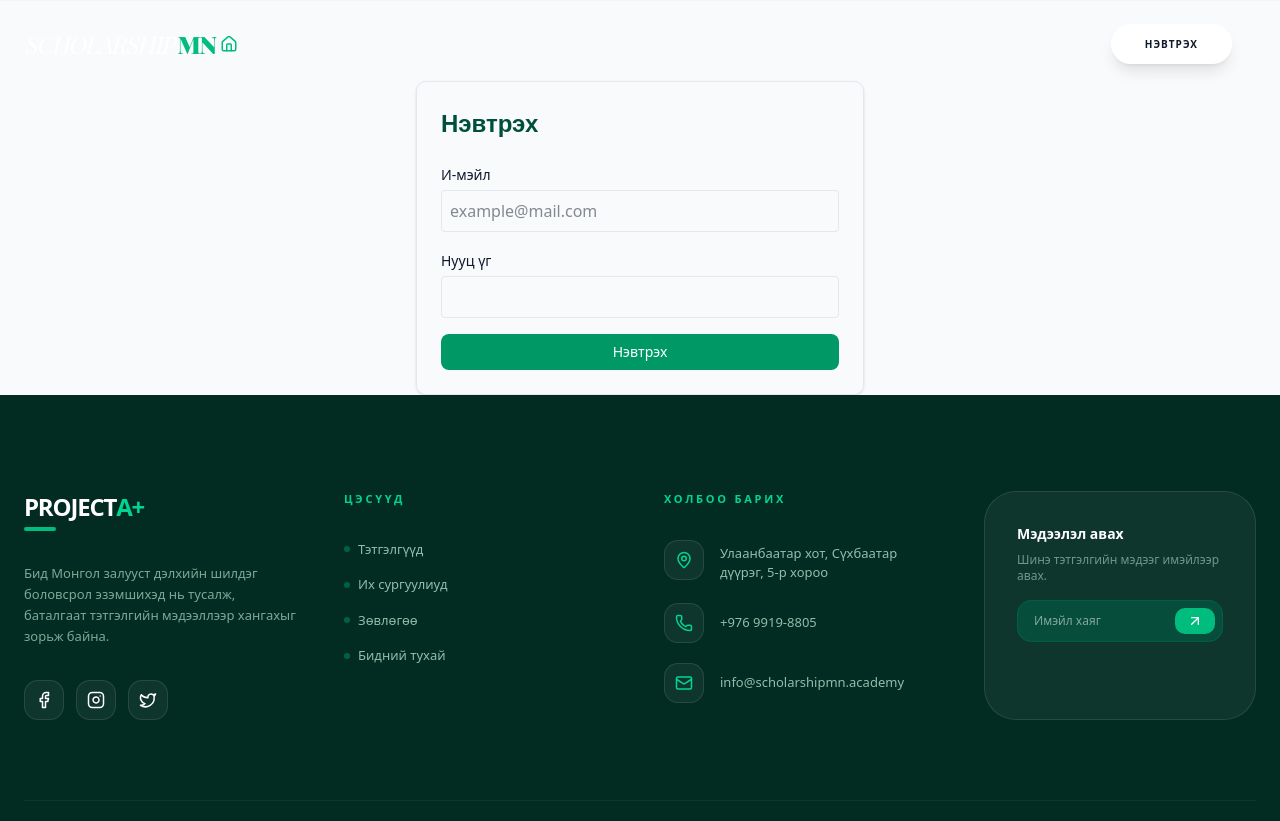
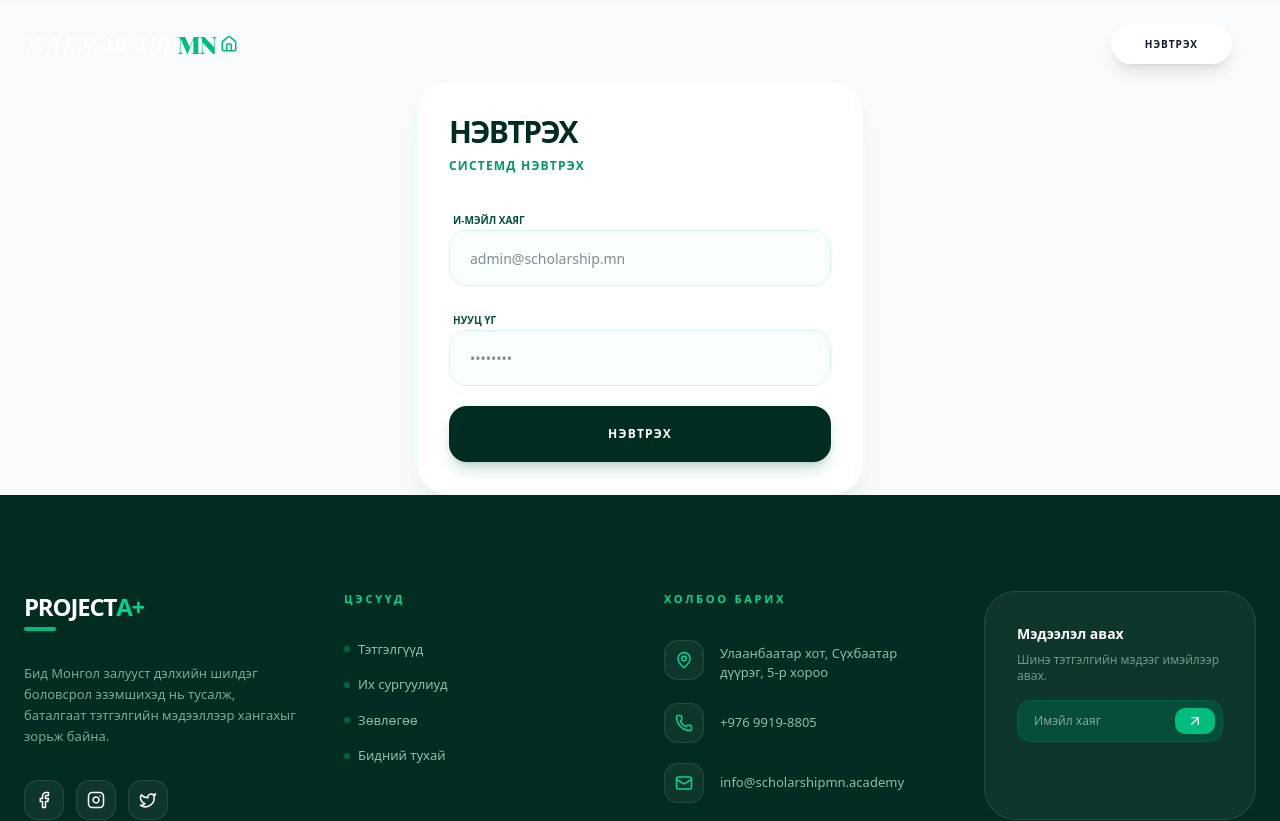
Before and after one commit to amkaamarsaikhan/scholarshipmn-portal, a Next.js app: page /auth/login in a window 1280 px wide. Shown: the top 821 px of the page. Built offline with nearby package versions, Linux system fonts and the light colour scheme; no server answers; a web font is replaced by a local one.

Commit message:
admin role

```diff
--- a/app/auth/login/page.tsx
+++ b/app/auth/login/page.tsx
@@ -4,8 +4,9 @@ import { useForm } from "react-hook-form";
 import { zodResolver } from "@hookform/resolvers/zod";
 import { loginSchema, LoginFormValues } from "@/lib/zod";
 import { Button } from "@/components/ui/button";
-import { auth } from "@/lib/firebase"; // Firebase auth-ыг импортлох
+import { auth, db } from "@/lib/firebase"; // db-г нэмж импортлоно
 import { signInWithEmailAndPassword } from "firebase/auth";
+import { doc, getDoc } from "firebase/firestore"; // Firestore функцүүд
 import { useRouter } from "next/navigation";
 import { useState } from "react";
 
@@ -24,9 +25,29 @@ export default function LoginPage() {
   const onSubmit = async (data: LoginFormValues) => {
     setError(null);
     try {
-      await signInWithEmailAndPassword(auth, data.email, data.password);
-      console.log("Амжилттай нэвтэрлээ!");
-      router.push("/admin/add"); // Нэвтэрсний дараа админ хуудас руу шилжинэ
+      // 1. Firebase Auth-оор нэвтрэх
+      const userCredential = await signInWithEmailAndPassword(auth, data.email, data.password);
+      const user = userCredential.user;
+
+      // 2. Firestore-оос хэрэглэгчийн мэдээллийг (role) татаж шалгах
+      const userDoc = await getDoc(doc(db, "users", user.uid));
+
+      if (userDoc.exists()) {
+        const userData = userDoc.data();
+
+        // 3. Role-оос хамаарч шилжүүлэх (Redirect)
+        if (userData.role === "admin") {
+          console.log("Админ нэвтэрлээ");
+          router.push("/admin/add");
+        } else {
+          console.log("Хэрэглэгч нэвтэрлээ");
+          router.push("/complete-profile"); // Эсвэл /profile
+        }
+      } else {
+        // Хэрэв users коллекц дээр мэдээлэл байхгүй бол (Шинэ хэрэглэгч)
+        router.push("/complete-profile");
+      }
+
     } catch (err: any) {
       console.error("Login Error:", err);
       setError("И-мэйл эсвэл нууц үг буруу байна.");
@@ -34,37 +55,42 @@ export default function LoginPage() {
   };
 
   return (
-    <div className="max-w-md mx-auto mt-20 p-6 border rounded-lg shadow-sm">
-      <h1 className="text-2xl font-bold mb-6 text-emerald-900 font-serif">Нэвтрэх</h1>
+    <div className="max-w-md mx-auto mt-20 p-8 bg-white border border-emerald-50 rounded-[2rem] shadow-xl shadow-emerald-900/5">
+      <h1 className="text-3xl font-black mb-2 text-emerald-950 tracking-tighter uppercase">Нэвтрэх</h1>
+      <p className="text-emerald-600 text-xs mb-8 font-bold uppercase tracking-widest">Системд нэвтрэх</p>
 
-      {error && <p className="bg-red-50 text-red-500 p-3 rounded mb-4 text-sm">{error}</p>}
+      {error && (
+        <div className="bg-red-50 text-red-600 p-4 rounded-2xl mb-6 text-xs font-bold border border-red-100 flex items-center gap-2">
+           {error}
+        </div>
+      )}
 
-      <form onSubmit={handleSubmit(onSubmit)} className="space-y-4">
-        {/* ... өмнөх input-үүд хэвээрээ байна ... */}
-        <div>
-          <label className="text-sm font-medium">И-мэйл</label>
+      <form onSubmit={handleSubmit(onSubmit)} className="space-y-5">
+        <div className="space-y-2">
+          <label className="text-[10px] uppercase font-black text-emerald-900 ml-1">И-мэйл хаяг</label>
           <input
             {...register("email")}
-            className="w-full p-2 border rounded mt-1 focus:ring-2 focus:ring-emerald-500 outline-none"
-            placeholder="example@mail.com"
+            className="w-full h-14 px-5 bg-emerald-50/30 border border-emerald-100 rounded-2xl outline-none focus:ring-2 focus:ring-emerald-500 transition-all text-sm"
+            placeholder="admin@scholarship.mn"
           />
-          {errors.email && <p className="text-red-500 text-xs mt-1">{errors.email.message}</p>}
+          {errors.email && <p className="text-red-500 text-[10px] font-bold mt-1 ml-1">{errors.email.message}</p>}
         </div>
 
-        <div>
-          <label className="text-sm font-medium">Нууц үг</label>
+        <div className="space-y-2">
+          <label className="text-[10px] uppercase font-black text-emerald-900 ml-1">Нууц үг</label>
           <input
             {...register("password")}
             type="password"
-            className="w-full p-2 border rounded mt-1 focus:ring-2 focus:ring-emerald-500 outline-none"
+            className="w-full h-14 px-5 bg-emerald-50/30 border border-emerald-100 rounded-2xl outline-none focus:ring-2 focus:ring-emerald-500 transition-all text-sm"
+            placeholder="••••••••"
           />
-          {errors.password && <p className="text-red-500 text-xs mt-1">{errors.password.message}</p>}
+          {errors.password && <p className="text-red-500 text-[10px] font-bold mt-1 ml-1">{errors.password.message}</p>}
         </div>
 
         <Button
           type="submit"
           disabled={isSubmitting}
-          className="w-full bg-emerald-600 hover:bg-emerald-700 text-white"
+          className="w-full h-14 bg-emerald-950 hover:bg-emerald-800 text-white rounded-2xl font-black uppercase tracking-widest text-xs transition-all shadow-lg shadow-emerald-900/20"
         >
           {isSubmitting ? "Уншиж байна..." : "Нэвтрэх"}
         </Button>
```
